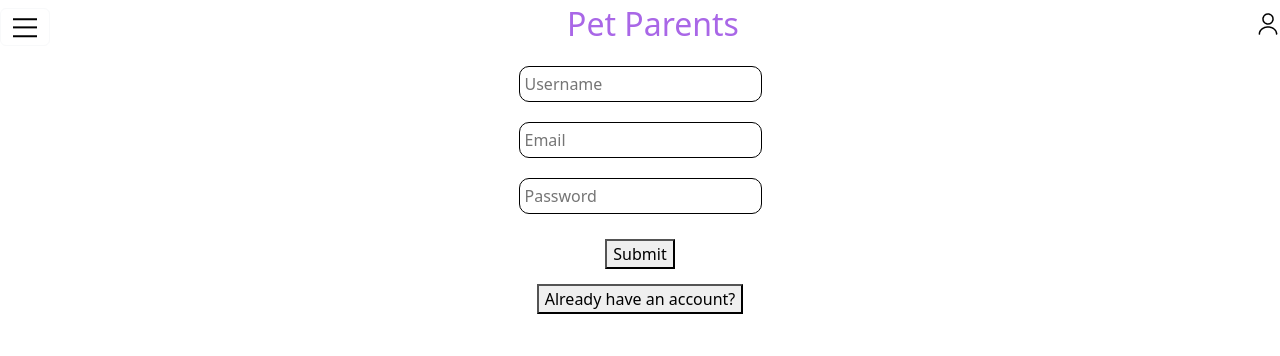
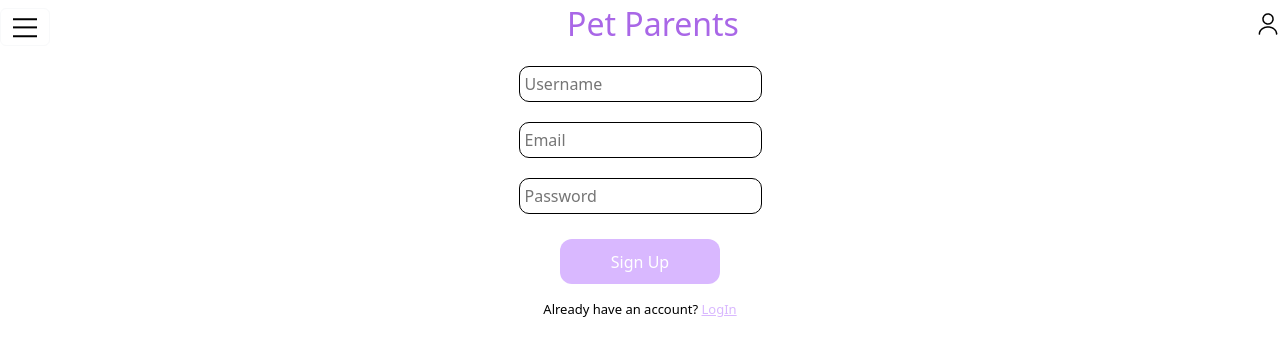
Before and after one commit to tbfrobinson/nam1_hackathon_frontend, a React (Create React App) app: page /register in a window 1280 px wide. Shown: the top 356 px of the page. Built offline with nearby package versions, Linux system fonts and the light colour scheme.

Commit message:
profile css

```diff
--- /dev/null
+++ b/src/components/LoggedIn/LoggedIn.css
@@ -0,0 +1,14 @@
+.LogOutBtn {
+    margin-top: 15px;
+    background: #D9B8FF;
+    border: 0px;
+    border-radius: 12px;
+    color:white;
+    width: 10rem;
+    height: 2.8125rem;
+    flex-shrink: 0;
+}
+
+.myPostTitle {
+    margin-top: 10px;
+}
--- a/src/components/LoggedIn/LoggedIn.jsx
+++ b/src/components/LoggedIn/LoggedIn.jsx
@@ -1,6 +1,7 @@
 import React, {useEffect, useState} from 'react'
 import axios from "axios"
 import PostCard from "../PostCard/PostCard"
+import "./LoggedIn.css"
 
 export default function LoggedIn({ currentUser, handleLogout }) {
 
@@ -37,9 +38,12 @@ const postCategory = post ? post.filter(posts => posts.userId.username === curre
         <div className="email">
             Email: {currentUser.decoded.email}
         </div>
-        <button onClick={handleLogout}>
+        <button className="LogOutBtn" onClick={handleLogout}>
             Log Out
         </button>
+
+
+        <div className="myPostTitle"><h5>My Posts</h5></div>
 
         {post && postCategory}
 
--- a/src/components/PostCard/PostCard.css
+++ b/src/components/PostCard/PostCard.css
@@ -1,7 +1,7 @@
 .postBox {
     margin-top: 10px;
     text-align: center;
-    background-color: antiquewhite;
+    background-color: #D9B8FF6B;
     width: 80%;
     border-radius: 8px;
 }
--- a/src/components/pages/Home.css
+++ b/src/components/pages/Home.css
@@ -29,6 +29,9 @@
 
 p {
     text-align: center;
+}
+.chooseTitle {
+  margin-top: 10px;
 }
 
 .categories {
--- a/src/components/pages/Home.jsx
+++ b/src/components/pages/Home.jsx
@@ -41,7 +41,6 @@ const postList = post ?  post.slice(-2).reverse().map((posts, index) => <PostCar
 
     return (
         <>
-            <hr/>
 
             <div className="searchContainer">
             <input
@@ -56,8 +55,8 @@ const postList = post ?  post.slice(-2).reverse().map((posts, index) => <PostCar
                 <img className="cats" src={HomeImage} alt="Two kittens" />
             </div>
 
-            <hr />
-            <p>Choose Your Pet Community</p>
+
+            <p className="chooseTitle">Choose Your Pet Community</p>
             <div className="categories">
                 <div className="categoryDiv">
                     <Link to="/dog"> <img className="categoryImg" src={Dog} alt="Dog"/> </Link>
--- a/src/components/pages/Users/Register.css
+++ b/src/components/pages/Users/Register.css
@@ -31,5 +31,36 @@ input {
     margin:10px 10px;
     border-radius: 10px;
     border: 1px solid black;
+  }
 
-  }
+.AuthSubmitBtn {
+    margin-top: 15px;
+    background: #D9B8FF;
+    border: 0px;
+    border-radius: 12px;
+    color:white;
+    width: 10rem;
+    height: 2.8125rem;
+    flex-shrink: 0;
+}
+
+.changeLogIn {
+    border: 0;
+    background-color:transparent;
+    font-size: small;
+}
+.LogInSpan {
+    text-decoration: underline;
+    color: #D9B8FF;
+}
+
+.changeSignUp {
+    border: 0;
+    background-color:transparent;
+    font-size: small;
+}
+
+.SignUpSpan {
+    text-decoration: underline;
+    color: #D9B8FF;
+}
--- a/src/components/pages/Users/Register.jsx
+++ b/src/components/pages/Users/Register.jsx
@@ -92,9 +92,9 @@ export default function Register({ currentUser, setCurrentUser }) {
                     onChange={e => setPassword(e.target.value)}
                     required
                     />
-                <button>Submit</button>
+                <button className="AuthSubmitBtn">Sign Up</button>
             </form>
-            <button onClick={changeLoginRegister}>Already have an account? </button>
+            <button className="changeLogIn" onClick={changeLoginRegister}>Already have an account? <span className="LogInSpan">LogIn</span> </button>
         </div>
     )
 
@@ -115,9 +115,9 @@ export default function Register({ currentUser, setCurrentUser }) {
                     onChange={e => setPassword(e.target.value)}
                     required
                     />
-                <button>Submit</button>
+                <button className="AuthSubmitBtn">Log In</button>
             </form>
-            <button onClick={changeLoginRegister}>Need to make an account? </button>
+            <button className="changeSignUp" onClick={changeLoginRegister}>Need to make an account? <span className="SignUpSpan">Sign Up </span></button>
         </div>
     )
 
```
